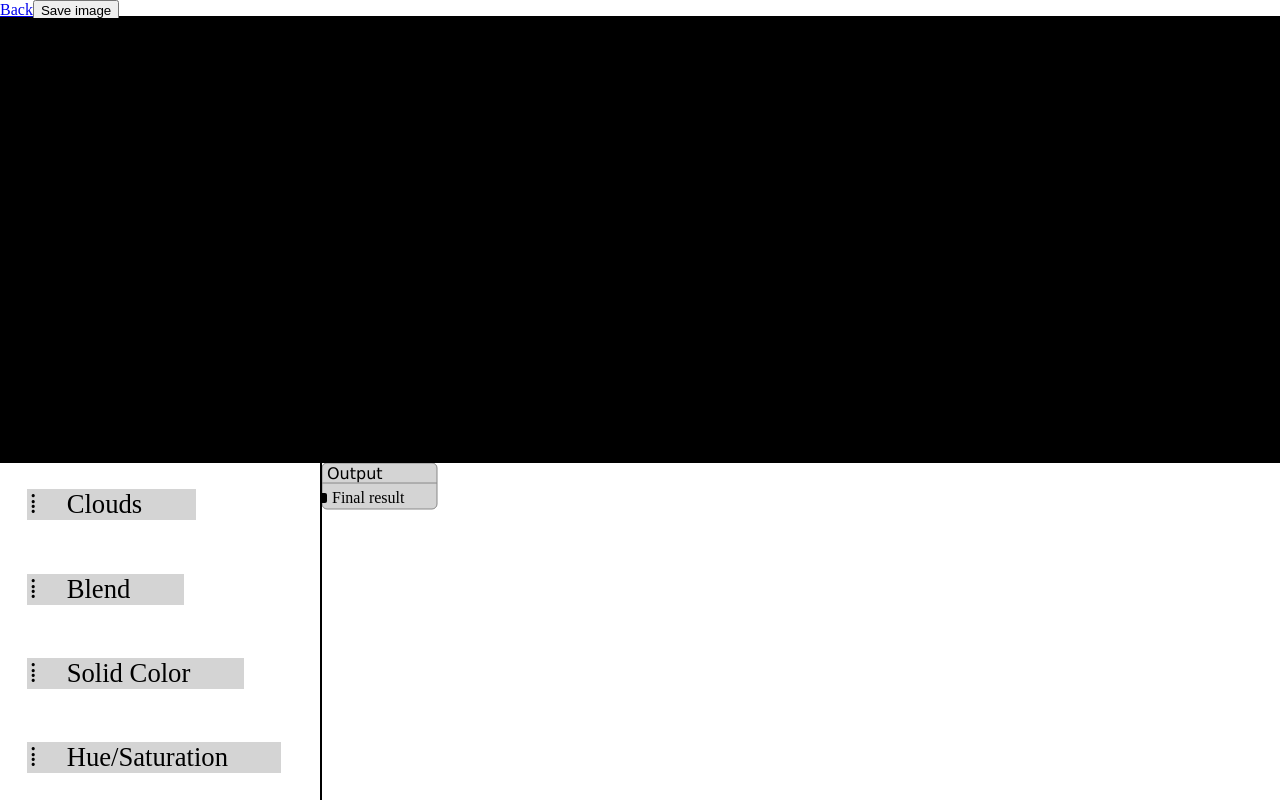
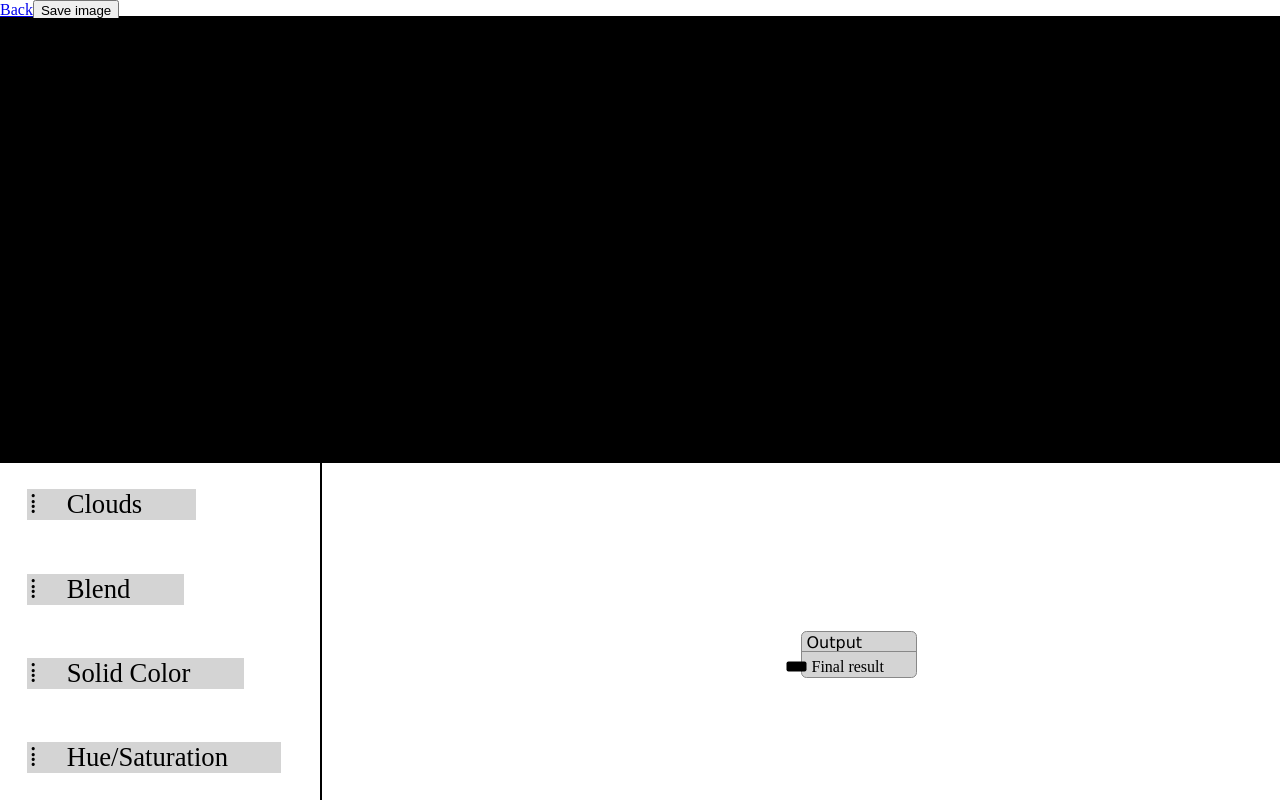
Before and after one commit to Jrende/node-renderer, a React app in the folder src/main/resources/frontend/: page / in a window 1280 px wide. Built offline with nearby package versions, Linux system fonts and the light colour scheme.

Commit message:
Pan view on loading svg canvas

```diff
--- a/src/main/resources/frontend/src/components/svg/SvgRenderer.jsx
+++ b/src/main/resources/frontend/src/components/svg/SvgRenderer.jsx
@@ -42,7 +42,6 @@ class SvgRenderer extends React.Component {
       deltaY *= 18;
     }
     let zoom = this.state.zoom + deltaY / 200;
-    console.log(`Zoom: ${deltaY}`);
     if(zoom > 0) {
       this.setState({
         zoom
@@ -215,6 +214,9 @@ class SvgRenderer extends React.Component {
     if(svg != null) {
       this.svg = svg;
       this.point = svg.createSVGPoint();
+      this.setState({
+        pan: [0, 0]
+      });
       svg.addEventListener('drop', event => this.handleDrop(event));
     }
   }
@@ -279,6 +281,7 @@ class SvgRenderer extends React.Component {
   }
 
   render() {
+    console.log("Render svg canvas");
     let { nodes, connections, selectedNode } = this.props;
     let { grabTo, grabFrom, grabMode, zoom, pan } = this.state;
     // Sort on x location, to enhance tabbing between nodes focus
```
